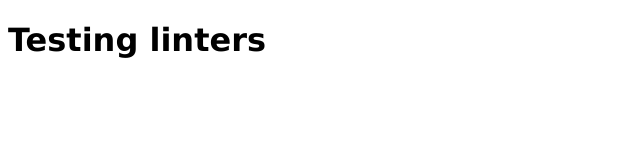
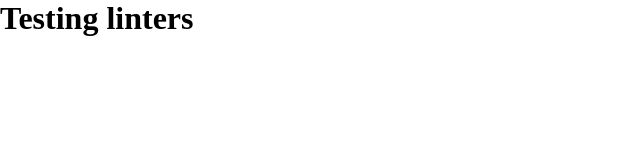
Before and after one commit to AndreaM2429/Awesome_books, a website: page index.html in a window 1280 px wide. Shown: the whole page, without its empty margins (0-640 px from the left). Drawn offline with Linux system fonts and the light colour scheme.

Commit message:
Setup general styles

```diff
--- a/index.css
+++ b/index.css
@@ -1,3 +1,8 @@
 * {
-  font-family: Verdana, Geneva, Tahoma, sans-serif;
+  padding: 0;
+  margin: 0;
+  box-sizing: border-box;
+  list-style: none;
+  text-decoration: none;
+  border: none;
 }
```
